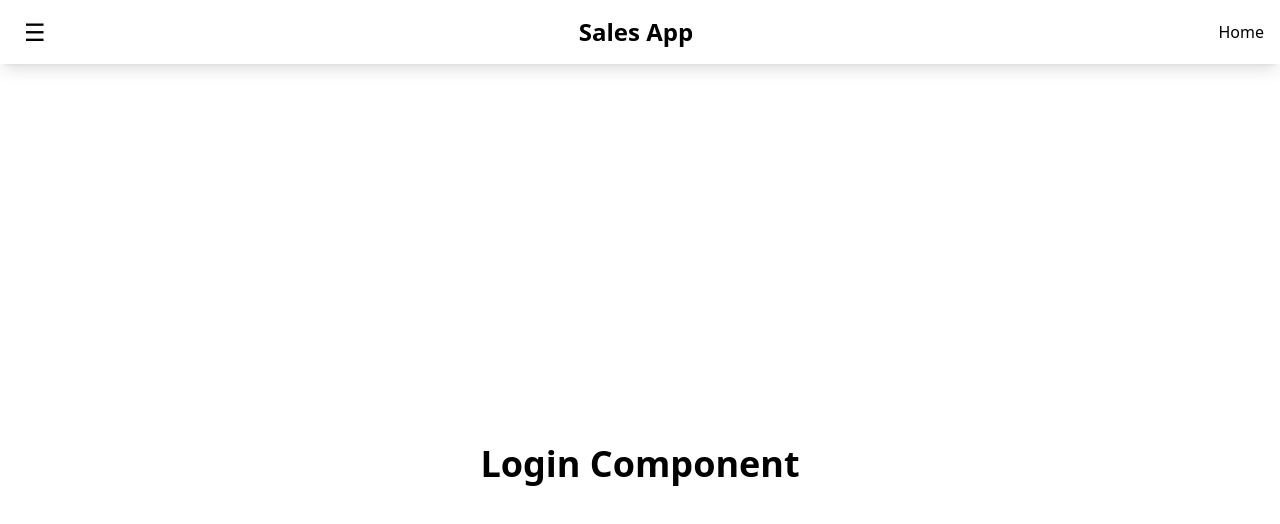
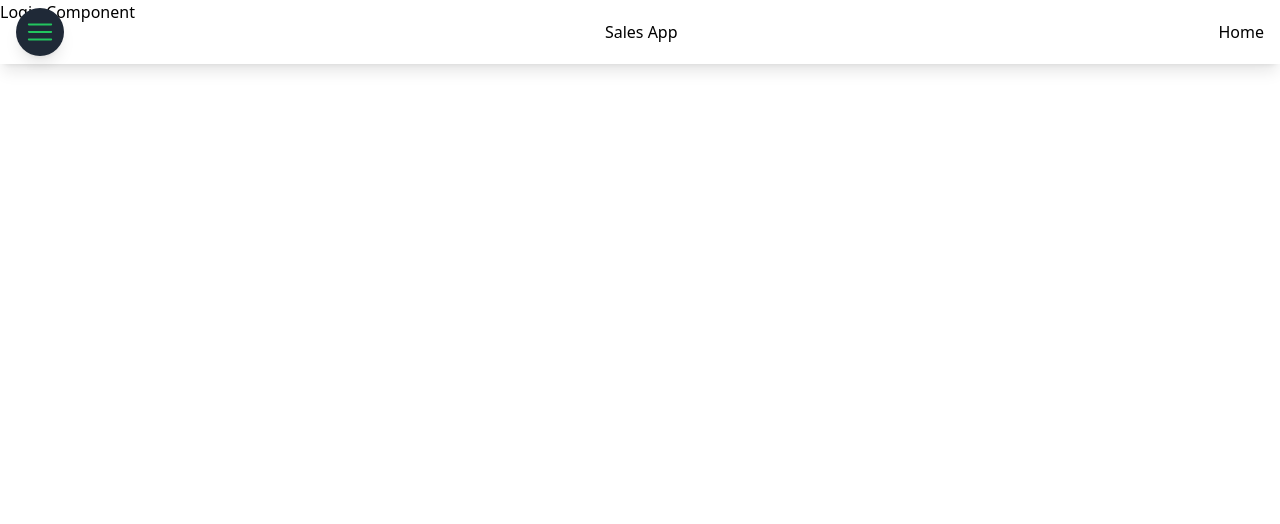
Before and after one commit to ianjrobertson/hackathon, a React (Vite) app: page /Login in a window 1280 px wide. Shown: the top 524 px of the page. Built offline with nearby package versions, Linux system fonts and the light colour scheme.

Commit message:
not in a good position working on tailwind separatly

```diff
--- a/src/App.jsx
+++ b/src/App.jsx
@@ -8,9 +8,9 @@ import { NotFound } from "./notFound";
 
 function App() {
   return (
-    <div className="flex flex-col">
+    <div className="flex flex-col min-h-screen">
         <Header />
-      <main className="flex-grow pt-16">
+      <main className="flex-grow">
         <Routes>
           <Route path='/' element={<Home />} />
           <Route path="/map" element={<Map />} />
--- a/src/header/header.jsx
+++ b/src/header/header.jsx
@@ -1,5 +1,7 @@
 import React, { useState } from 'react';
 import { NavLink, useLocation, useNavigate } from 'react-router-dom';
+import { RxHamburgerMenu } from "react-icons/rx";
+import ButtonIcon from '../map/ButtonIcon';
 
 export function Header({className}) {
     const [menuOpen, setMenuOpen] = useState(false);
@@ -19,11 +21,11 @@ export function Header({className}) {
 
     function Menu() {
         return (
-            <div className="fixed inset-0 flex flex-col items-center justify-center bg-gray-900 bg-opacity-90 z-50">
-                <nav className="flex flex-col gap-4">
-                    <NavLink to="/" onClick={toggleMenu} className="text-white text-2xl">Home</NavLink>
-                    <NavLink to="/map" onClick={toggleMenu} className="text-white text-2xl">Map</NavLink>
-                    <NavLink to="/login" onClick={toggleMenu} className="text-white text-2xl">Login</NavLink>
+            <div className="">
+                <nav className="">
+                    <NavLink to="/" onClick={toggleMenu} className="">Home</NavLink>
+                    <NavLink to="/map" onClick={toggleMenu} className="">Map</NavLink>
+                    <NavLink to="/login" onClick={toggleMenu} className="">Login</NavLink>
                 </nav>
             </div>
         );
@@ -32,8 +34,8 @@ export function Header({className}) {
     return (
         <>
             <header className="flex justify-between items-center p-4 bg-teal-800 text-teal-100 shadow-lg h-16 w-full fixed top-0 z-10">
-                <button className="text-2xl bg-transparent border-none cursor-pointer hover:bg-teal-100 hover:text-teal-800 rounded p-2" onClick={toggleMenu}>☰</button>
-                <div className="text-2xl font-bold">Sales App</div>
+                <ButtonIcon icon={<RxHamburgerMenu size="28" />} text="Navigation Menu" onClick={toggleMenu} />
+                <div className="">Sales App</div>
                 {renderButton()}
             </header>
             {menuOpen && <Menu />}
--- a/src/home/home.jsx
+++ b/src/home/home.jsx
@@ -2,8 +2,8 @@ import React from 'react';
 
 const Home = () => {
   return (
-    <div className="flex items-center justify-center">
-      <h1 className="text-3xl">Home</h1>
+    <div className="">
+      <h1 className="">Home</h1>
     </div>
   );
 };
--- a/src/index.css
+++ b/src/index.css
@@ -2,12 +2,9 @@
 @tailwind components;
 @tailwind utilities;
 
-
-
 @layer components {
-
   .sidebar-icon {
-        @apply relative flex items-center justify-center h-12 w-12 mt-2 mb-2 mx-auto shadow-lg bg-gray-800 text-green-500 hover:bg-green-600 hover:text-white rounded-3xl hover:rounded-xl transition-all duration-300 ease-linear cursor-pointer;
+    @apply relative flex items-center justify-center h-12 w-12 mt-2 mb-2 shadow-lg bg-gray-800 text-green-500 hover:bg-green-600 hover:text-white rounded-3xl hover:rounded-xl transition-all duration-300 ease-linear cursor-pointer;
   }
 
   .sidebar-tooltip {
--- a/src/login/login.jsx
+++ b/src/login/login.jsx
@@ -1,8 +1,8 @@
 export default function Login() {
     return (
-        <div className="flex items-center justify-center h-screen">
-            <div className="flex flex-col">
-                <h1 className="text-4xl font-bold text-black">Login Component</h1>
+        <div className="">
+            <div className="">
+                <h1 className="">Login Component</h1>
             </div>
         </div>
     )
--- a/src/map/ButtonIcon.jsx
+++ b/src/map/ButtonIcon.jsx
@@ -1,6 +1,6 @@
 import React from 'react';
 
-const ButtonIcon = ({ icon, text, onClick }) => (
+const ButtonIcon = ({ icon, text, onClick, className }) => (
     <button className="sidebar-icon group" onClick={onClick}>
       {icon}
       <span className="sidebar-tooltip group-hover:scale-100">{text}</span>
--- a/src/map/SideBar.jsx
+++ b/src/map/SideBar.jsx
@@ -3,9 +3,9 @@ import { FaFire, FaPoo } from 'react-icons/fa';
 import React from 'react';
 import ButtonIcon from './ButtonIcon';
 
-const SideBar = ({ className }) => {
+const SideBar = () => {
   return (
-    <div className={`${className}`}>
+    <div className="fixed left-0 h-full w-16 bg-gray-900 mx-auto">
       <ButtonIcon icon={<FaFire size="28" />} text="Fire 🔥" onClick={() => alert('Fire icon clicked!')} />
       <ButtonIcon icon={<BsPlus size="32" />} text="Add ➕" />
       <ButtonIcon icon={<BsFillLightningFill size="20" />} text="Lightning ⚡" />
--- a/src/map/map.jsx
+++ b/src/map/map.jsx
@@ -1,13 +1,13 @@
 import React from 'react';
-import SideBar from './SideBar';
+import SideBar from './Sidebar';
 import MapWithGeoJSON from './mapWithGeoJSON';
 import Home from '../home/home';
 
 export default function Map() {
     return (
         <>
-            <div className="flex flex-col">
-                <SideBar className="fixed left-0 h-full w-16 bg-gray-900 text-white shadow-lg" />
+            <div className="flex">
+                <SideBar />
                 <Home />
                 {/**<MapWithGeoJSON className="fixed left-16 h-full w-full m-0 bg-gray-900" />*/}
             </div>
--- a/src/notFound.jsx
+++ b/src/notFound.jsx
@@ -12,9 +12,9 @@ export function NotFound() {
 
     return (
         <>
-            <div className="flex items-center justify-center h-screen">
-                <div className="flex flex-col">
-                    <h1 className="text-4xl font-bold text-black">Not Found Redirecting Home</h1>
+            <div className="">
+                <div className="">
+                    <h1 className="">Not Found Redirecting Home</h1>
                 </div>
             </div>
         </>
```
Lines whose indentation alone changed are shown as unchanged.
